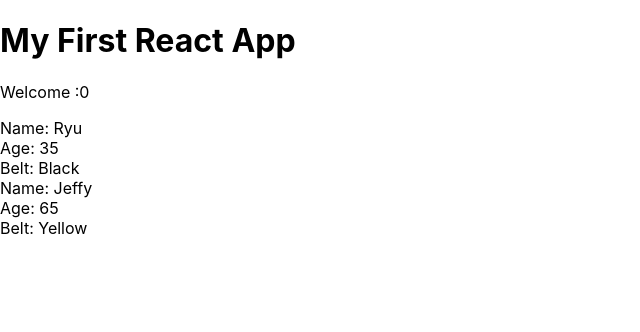
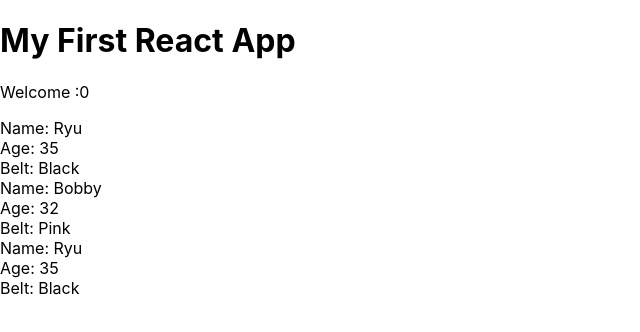
Before and after one commit to gonzalezsoriano777/REACT, a React (Create React App) app in the folder my-app/: page / in a window 1280 px wide. Shown: the top 332 px of the page, without its empty margins (0-640 px from the left). Built offline with nearby package versions, Linux system fonts and the light colour scheme.

Commit message:
OutputtingLists

```diff
--- a/my-app/src/App.js
+++ b/my-app/src/App.js
@@ -2,14 +2,20 @@ import React, { Component } from 'react';
 import HG from './HG'; // This is nesting components since your importing a file and putting it into another file
 // import './App.css';
 
-class App extends Component { // Hey! Once your here it best to delete the code that's a default so that you can create your very own react app
+class App extends Component {// Hey! Once your here it best to delete the code that's a default so that you can create your very own react app
+  state = {
+    HGI : [
+       { name:"Ryu", age:"35", belt:"Black", id: 1 },
+       { name:"Bobby", age:"32", belt:"Pink", id: 2 },
+       { name:"Ryu", age:"35", belt:"Black", id: 3 }
+        ]
+  }
   render() {
     return (
       <div className="App">
        <h1>My First React App</h1>
        <p>Welcome :0</p>
-       <HG name="Ryu" age="35" belt="Black" />
-       <HG name="Jeffy" age="65" belt="Yellow" />
+       <HG HGI={this.state.HGI} />
        </div>
       // the HG tag is just calling the data in the HG.js file and merging it with the App.js file
     );
--- a/my-app/src/HG.js
+++ b/my-app/src/HG.js
@@ -3,15 +3,21 @@ import React, { Component } from 'react';
 class HG extends Component {
     render(){
         // console.log('this.props') // gives us an object that we have passed down in app.js
-        const { name, age, belt } = this.props; // this is another way of calling the objects and assigning them to a variable (called de-structuring)
+        const { HGI } = this.props; // this is another way of calling the objects and assigning them to a variable (called de-structuring)
+       const HGList = HGI.map(HGIs => {
+           return (
+        <div className="HGIs" key={HGIs.id}>
+         <div>Name: { HGIs.name }</div>
+         <div>Age: { HGIs.age }</div>
+         <div>Belt: { HGIs.belt }</div>
+         </div>
+         // the key attribute is used if your using id inside your object. (This is used in your console since it gives you a warning about a need for a 'unique key')
+               )
+       })
      return(
-         <div className="hg">
-         <div>Name: { name }</div>
-         <div>Age: { age}</div>
-         <div>Belt: { belt}</div>
+        <div className="ninja-list">
+        { HGList }
          </div>
-         // this makes these component extremely re usable, using different props
-        // You can use the objects you made in the App.js define the object here using the console.log and use the this method to specify each and every attribute
          )
     }
 }
```
